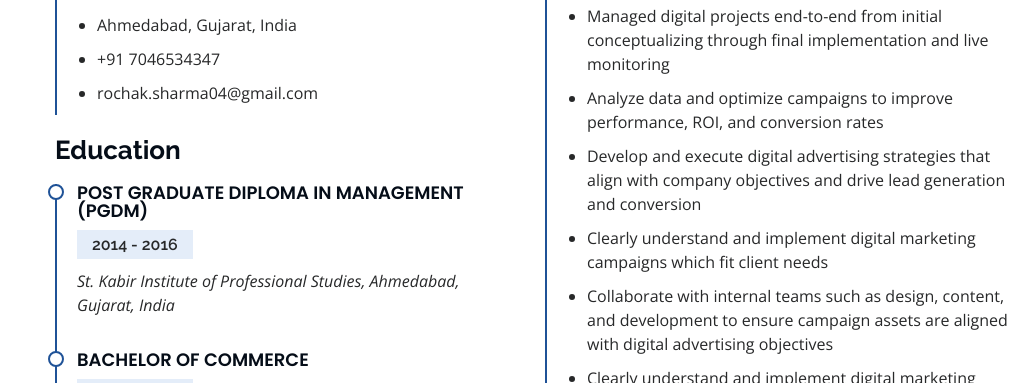
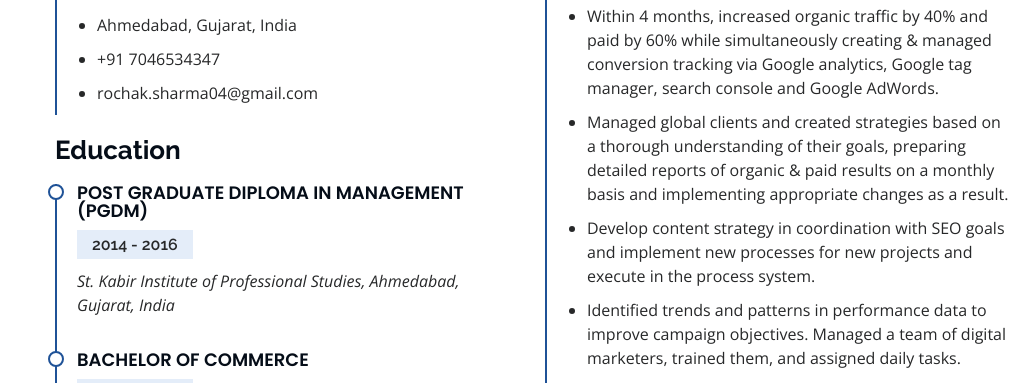
Before and after one commit to RochakSharma04/resume2023, a plain HTML site: page index.html in a window 1280 px wide. Shown: the part 2417-2800 px from the top of the page, without its empty margins (257-1280 px from the left). Drawn offline with nearby package versions, Linux system fonts and the light colour scheme.

Commit message:
Update index.html

```diff
--- a/index.html
+++ b/index.html
@@ -229,12 +229,14 @@
               <h5>2022 - Present</h5>
               <p><em>Litmus Branding Pvt Ltd, Ahmedabad, India </em></p>
               <ul>
-                <li>Managed digital projects end-to-end from initial conceptualizing through final implementation and live monitoring</li>
-                <li>Analyze data and optimize campaigns to improve performance, ROI, and conversion rates </li>
-                <li>Develop and execute digital advertising strategies that align with company objectives and drive lead generation and conversion</li>
-                <li>Clearly understand and implement digital marketing campaigns which fit client needs</li>
-                <li>Collaborate with internal teams such as design, content, and development to ensure campaign assets are aligned with digital advertising objectives</li>
-                <li>Clearly understand and implement digital marketing campaigns which fit client needs</li>
+                 <li>Within 4 months, increased organic traffic by 40% and paid by 60% while simultaneously creating & managed conversion tracking via Google analytics, Google tag manager, search console and Google AdWords.</li>
+ <li>Managed global clients and created strategies based on a thorough understanding of their goals, preparing detailed reports of organic & paid results on a monthly basis and implementing appropriate changes as a result. </li>
+<li>Develop content strategy in coordination with SEO goals and implement new processes for new projects and execute in the process system.</li>
+<li>Identified trends and patterns in performance data to improve campaign objectives. Managed a team of digital marketers, trained them, and assigned daily tasks.</li>
+<li>Frequently Collaborated with the web team to develop SEO friendly website and resolve technical glitch from website, Provided on-page, off-page, and technical audits for clients' websites and designed and executed digital marketing campaigns across various touchpoints, including email marketing, SEO, PPC, and content marketing.</li>
+<li>Managed client relationships and provided regular reports on campaign performance and ROI while working with internal teams, including designers, developers, and copywriters.</li>
+<li>Conducted market research, analyzed consumer data, and calculated ROI and CPC for Google Ads campaigns. Changed strategy as required based on ROI, CPC, bid strategy, and keyword optimization.</li>
+<li>Provided clients with innovative solutions based on current industry trends and best practices.</li>
 
               </ul>
             </div>
```
